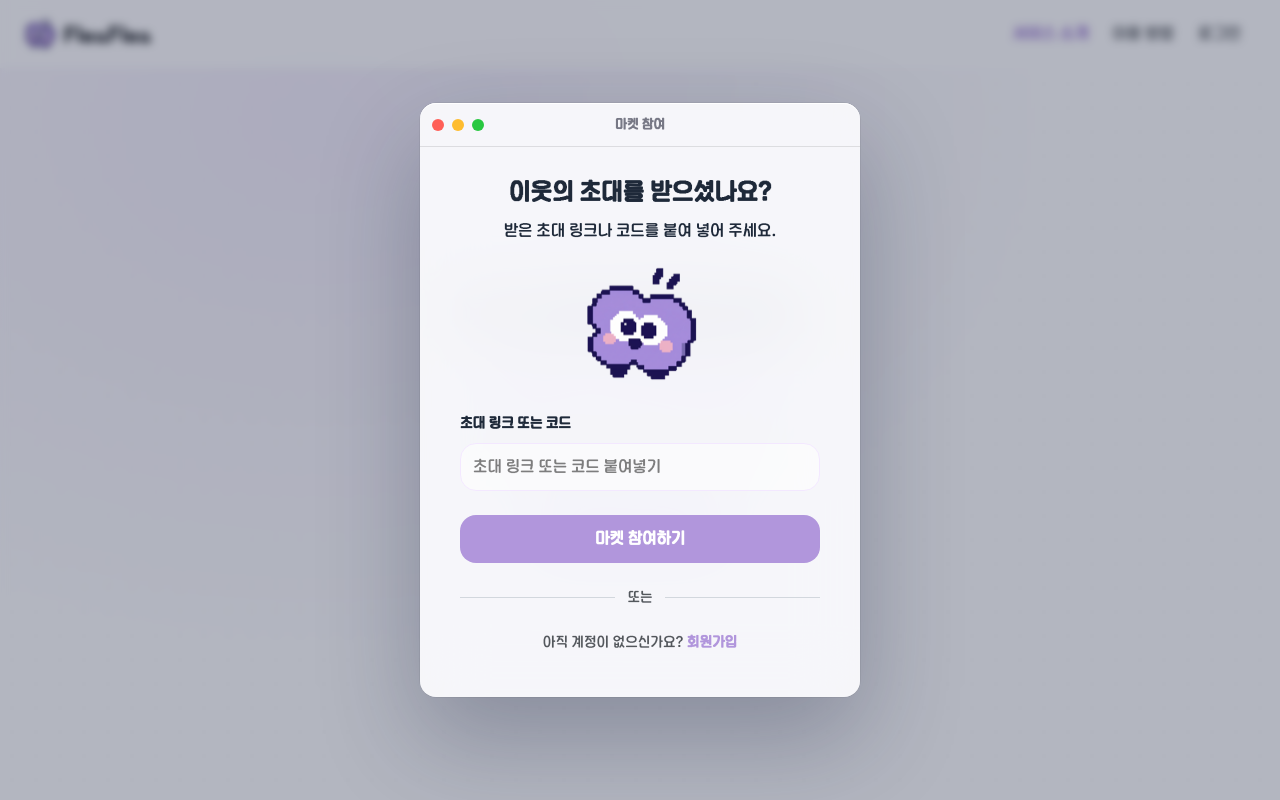
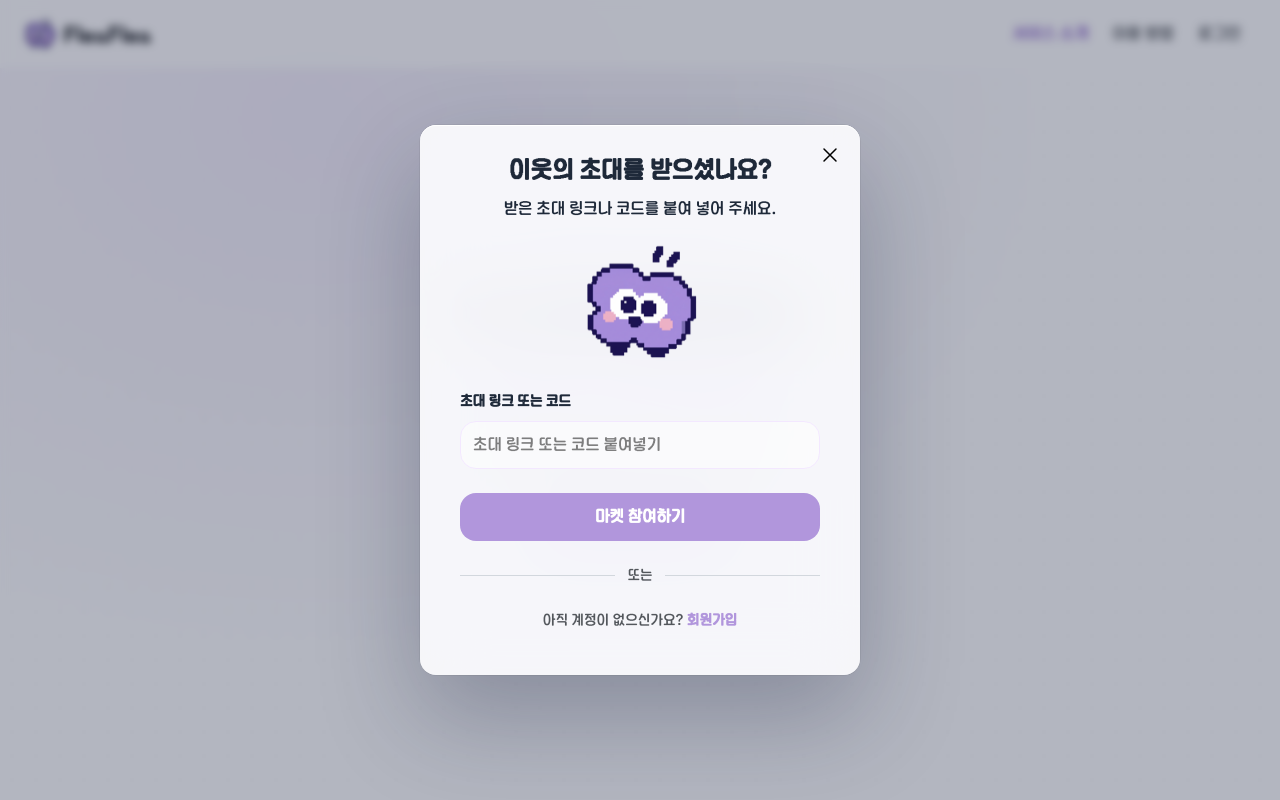
Before and after one commit to hyundai-autoever-team3/fleaflea-frontend, a React (Vite) app: page / in a window 1280 px wide. Both pictures are taken after a click on the button "초대 링크로 참여하기". Built offline with nearby package versions, Linux system fonts and the light colour scheme; no server answers.

Commit message:
design: 초대 창의 신호등 제목줄 삭제
제목줄과 구분선을 걷어내고 오른쪽 위 X로 닫는다.
유리 재질과 뒤 배경 블러는 그대로 둔다.

```diff
--- a/src/pages/landing/ui/LandingPage.tsx
+++ b/src/pages/landing/ui/LandingPage.tsx
@@ -7,6 +7,7 @@ import {
   LockClosedIcon,
   SparklesIcon,
   UserGroupIcon,
+  XMarkIcon,
 } from '@heroicons/react/24/outline'
 
 import { MASCOTS } from '../../../shared/config/mascots'
@@ -378,7 +379,6 @@ export function LandingPage() {
         ref={dialogRef}
         // macOS 창처럼 띄운다. 안쪽 여백은 본문 칸이 맡으므로 창 자체에는 주지 않는다
         className="glass-window m-auto w-[min(440px,calc(100vw-36px))] overflow-hidden rounded-2xl text-center outline-none"
-        aria-labelledby="invite-dialog-title"
         // <dialog>는 바깥을 눌러도 저절로 닫히지 않는다. 공용 모달과 같은 판정을 쓴다
         onPointerDown={(event: PointerEvent<HTMLDialogElement>) => {
           pressedOutsideRef.current = event.target === event.currentTarget && isOutsideDialog(event)
@@ -396,25 +396,16 @@ export function LandingPage() {
           setInvitedCode('')
         }}
       >
-        {/* 제목줄 — 왼쪽 신호등 중 빨간 것만 실제로 닫는 버튼이고 나머지 둘은 장식이다 */}
-        <div className="relative flex h-11 items-center gap-2 border-b border-glass-line px-3">
-          <button
-            type="button"
-            onClick={() => dialogRef.current?.close()}
-            aria-label="닫기"
-            className="size-3 rounded-full bg-traffic-red transition-transform hover:scale-110 focus-visible:outline-2 focus-visible:outline-offset-2 focus-visible:outline-glass-ink"
-          />
-          <span aria-hidden className="size-3 rounded-full bg-traffic-yellow" />
-          <span aria-hidden className="size-3 rounded-full bg-traffic-green" />
-          <span
-            id="invite-dialog-title"
-            className="pointer-events-none absolute inset-x-0 text-[13px] font-bold text-glass-ink/58"
-          >
-            마켓 참여
-          </span>
-        </div>
+        <button
+          type="button"
+          onClick={() => dialogRef.current?.close()}
+          aria-label="닫기"
+          className="absolute right-2 top-2 flex size-11 items-center justify-center focus-visible:outline-2 focus-visible:outline-offset-1 focus-visible:outline-text-strong"
+        >
+          <XMarkIcon className="size-6" />
+        </button>
 
-        <div className="max-h-[calc(90dvh-44px)] overflow-y-auto px-7 pb-11 pt-7 sm:px-10">
+        <div className="max-h-[90dvh] overflow-y-auto px-7 pb-11 pt-7 sm:px-10">
         {invitedCode ? (
           <>
             <h2 className="text-center text-gray-800 text-head-03 font-bold">초대받은 마켓이에요</h2>
```
